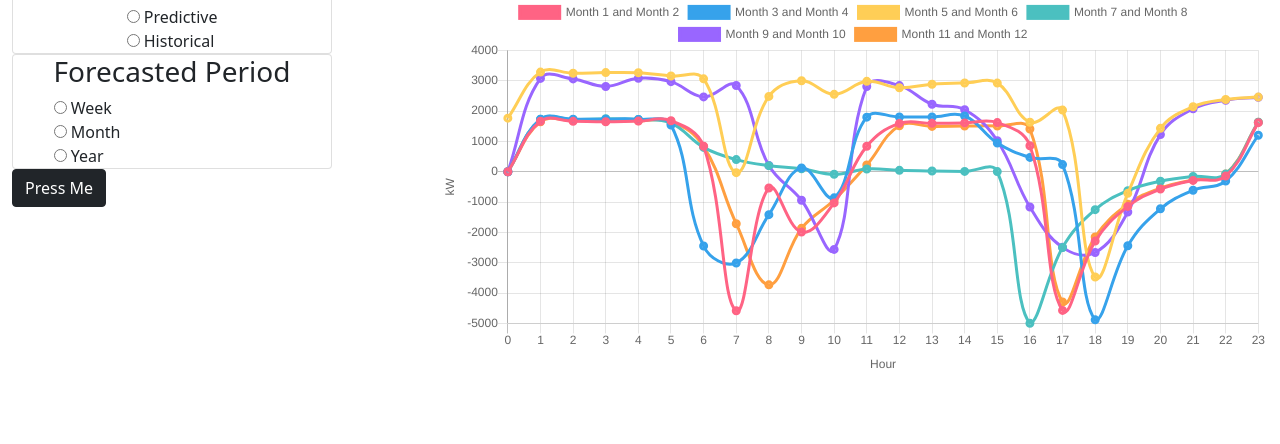
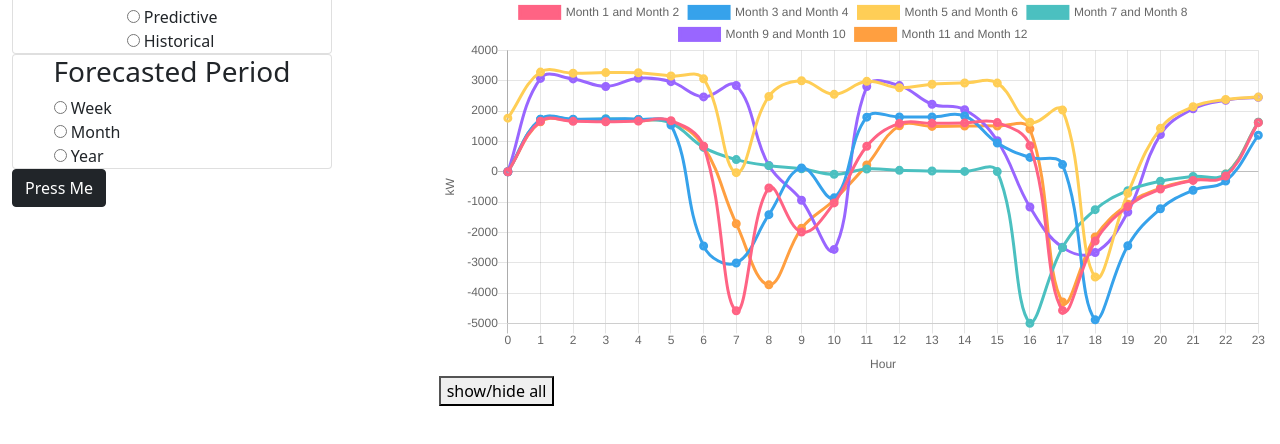
Before and after one commit to kevinxieee/Capstone, a plain HTML site: page index.html in a window 1280 px wide. Shown: the part 94-538 px from the top of the page. Drawn offline with nearby package versions, Linux system fonts and the light colour scheme.

Commit message:
added toggle button

```diff
--- a/index.html
+++ b/index.html
@@ -158,6 +158,7 @@
                         });
                     }
                 </script>
+                <button onclick="toggle()">show/hide all</button>
             </div>
         </div>
     </div>
```
